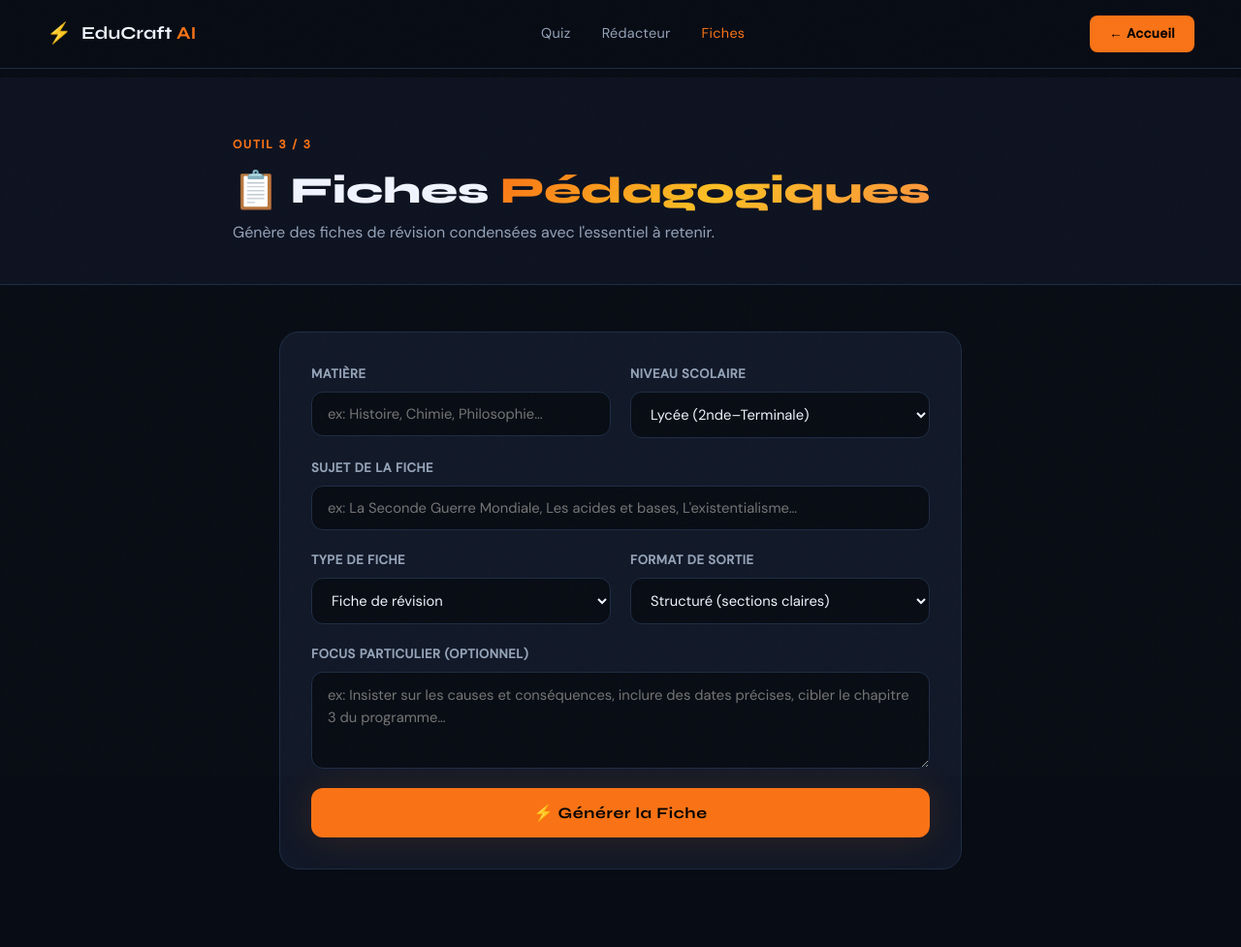
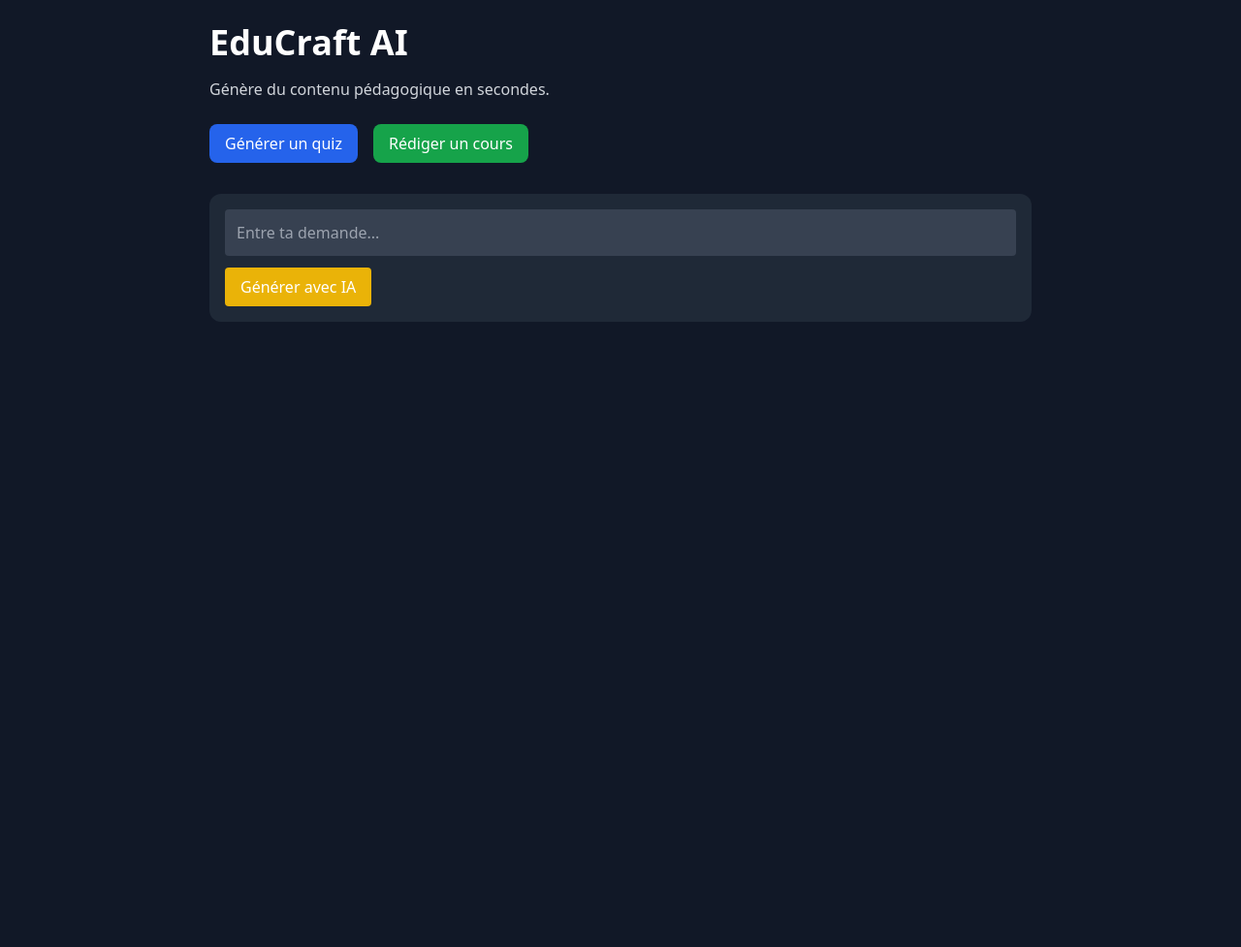
Before and after one commit to mamourouc67-collab/educraft-ai-v2, a website: page fiche.html in a window 1280 px wide. Shown: the whole page at 97% size. After the commit the page ends 800 px from the top, so only its background shows below. Drawn offline with nearby package versions, Linux system fonts and the light colour scheme; files that its build step writes are made by us from their sources.

Commit message:
Refactor fiche.html with Tailwind CSS integration
Updated the HTML structure and integrated Tailwind CSS for styling. Modified the content and layout for improved user experience.

```diff
--- a/fiche.html
+++ b/fiche.html
@@ -1,167 +1,71 @@
 <!DOCTYPE html>
 <html lang="fr">
 <head>
-  <meta charset="UTF-8" />
-  <meta name="viewport" content="width=device-width, initial-scale=1.0" />
-  <title>Fiches Pédagogiques — EduCraft AI</title>
-  <link rel="stylesheet" href="css/style.css" />
-  <link href="https://fonts.googleapis.com/css2?family=Syne:wght@400;600;700;800&family=DM+Sans:ital,wght@0,300;0,400;0,500;1,300&display=swap" rel="stylesheet" />
+  <meta charset="UTF-8">
+  <title>EduCraft AI</title>
+
+  <!-- ✅ FIX PRINCIPAL : Tailwind CSS -->
+  <script src="https://cdn.tailwindcss.com"></script>
 </head>
-<body>
-  <div class="noise"></div>
 
-  <nav class="nav">
-    <a href="index.html" class="nav-logo">
-      <span class="logo-icon">⚡</span>
-      <span>EduCraft <em>AI</em></span>
-    </a>
-    <div class="nav-links">
-      <a href="quiz.html">Quiz</a>
-      <a href="redacteur.html">Rédacteur</a>
-      <a href="fiche.html" style="color:var(--accent)">Fiches</a>
-    </div>
-    <a href="index.html" class="btn-nav">← Accueil</a>
-  </nav>
+<body class="bg-gray-900 text-white font-sans">
 
-  <div class="page-wrapper">
-    <div class="page-hero">
-      <div class="page-hero-inner">
-        <div class="section-label">Outil 3 / 3</div>
-        <h1 class="page-title">📋 Fiches <span class="gradient-text">Pédagogiques</span></h1>
-        <p class="page-sub">Génère des fiches de révision condensées avec l'essentiel à retenir.</p>
-      </div>
+  <div class="max-w-4xl mx-auto p-6">
+
+    <!-- Titre -->
+    <h1 class="text-4xl font-bold mb-4">
+      EduCraft AI
+    </h1>
+
+    <p class="text-gray-300 mb-6">
+      Génère du contenu pédagogique en secondes.
+    </p>
+
+    <!-- Boutons -->
+    <div class="flex gap-4 mb-8">
+      <button class="bg-blue-600 px-4 py-2 rounded-lg">
+        Générer un quiz
+      </button>
+
+      <button class="bg-green-600 px-4 py-2 rounded-lg">
+        Rédiger un cours
+      </button>
     </div>
 
-    <div class="page-content">
+    <!-- Formulaire -->
+    <div class="bg-gray-800 p-4 rounded-xl">
+      <input
+        id="input"
+        class="w-full p-3 rounded bg-gray-700 mb-3"
+        placeholder="Entre ta demande..."
+      />
 
-      <div class="error-box" id="error-box">
-        ⚠️ <span id="error-msg">Une erreur est survenue.</span>
-      </div>
+      <button onclick="handleSubmit()"
+        class="bg-yellow-500 px-4 py-2 rounded">
+        Générer avec IA
+      </button>
+    </div>
 
-      <div class="gen-form">
-        <div class="form-row">
-          <div class="form-group">
-            <label for="matiere">Matière</label>
-            <input type="text" id="matiere" placeholder="ex: Histoire, Chimie, Philosophie…" />
-          </div>
-          <div class="form-group">
-            <label for="niveau">Niveau scolaire</label>
-            <select id="niveau">
-              <option value="primaire">Primaire (CE1–CM2)</option>
-              <option value="collège">Collège (6e–3e)</option>
-              <option value="lycée" selected>Lycée (2nde–Terminale)</option>
-              <option value="BTS/IUT">BTS / IUT</option>
-              <option value="licence">Licence / Université</option>
-            </select>
-          </div>
-        </div>
-        <div class="form-row-full">
-          <div class="form-group">
-            <label for="sujet">Sujet de la fiche</label>
-            <input type="text" id="sujet" placeholder="ex: La Seconde Guerre Mondiale, Les acides et bases, L'existentialisme…" />
-          </div>
-        </div>
-        <div class="form-row">
-          <div class="form-group">
-            <label for="type-fiche">Type de fiche</label>
-            <select id="type-fiche">
-              <option value="révision">Fiche de révision</option>
-              <option value="mémo">Mémo express (points clés)</option>
-              <option value="definitions">Glossaire de définitions</option>
-              <option value="dates">Fiche chronologique (dates/événements)</option>
-              <option value="formules">Fiche de formules</option>
-            </select>
-          </div>
-          <div class="form-group">
-            <label for="format">Format de sortie</label>
-            <select id="format">
-              <option value="structuré" selected>Structuré (sections claires)</option>
-              <option value="tableau">En tableaux</option>
-              <option value="liste">Listes à puces</option>
-              <option value="mixte">Mixte</option>
-            </select>
-          </div>
-        </div>
-        <div class="form-row-full">
-          <div class="form-group">
-            <label for="instructions">Focus particulier (optionnel)</label>
-            <textarea id="instructions" placeholder="ex: Insister sur les causes et conséquences, inclure des dates précises, cibler le chapitre 3 du programme…"></textarea>
-          </div>
-        </div>
-        <button class="btn-generate" id="btn-generate" onclick="genererFiche()">
-          <span id="btn-text">⚡ Générer la Fiche</span>
-        </button>
-      </div>
+    <!-- Résultat -->
+    <div id="result" class="mt-6 text-gray-200"></div>
 
-      <div class="loading-area" id="loading">
-        <div class="spinner"></div>
-        <p class="loading-text">Création de la fiche en cours<span class="loading-dots"></span></p>
-      </div>
-
-      <div class="result-area" id="result-area">
-        <div class="result-header">
-          <h3>✅ Fiche générée</h3>
-          <button class="btn-copy" id="btn-copy" onclick="copierContenu()">Copier</button>
-        </div>
-        <div class="result-body" id="result-body"></div>
-      </div>
-
-    </div>
   </div>
 
-  <script src="js/api-client.js"></script>
-  <script src="js/ui.js"></script>
   <script>
-    async function genererFiche() {
-      const matiere   = document.getElementById('matiere').value.trim();
-      const sujet     = document.getElementById('sujet').value.trim();
-      const niveau    = document.getElementById('niveau').value;
-      const typeFiche = document.getElementById('type-fiche').value;
-      const format    = document.getElementById('format').value;
-      const extra     = document.getElementById('instructions').value.trim();
+    async function handleSubmit() {
+      const message = document.getElementById("input").value;
 
-      if (!matiere || !sujet) {
-        afficherErreur('Veuillez remplir la matière et le sujet.');
-        return;
-      }
+      const res = await fetch("/.netlify/functions/ai", {
+        method: "POST",
+        body: JSON.stringify({ message })
+      });
 
-      masquerErreur();
-      afficherLoading(true);
+      const data = await res.json();
 
-      const prompt = `Tu es un professeur expert en pédagogie. Crée une fiche pédagogique selon ces paramètres :
-
-Matière : ${matiere}
-Sujet : ${sujet}
-Niveau : ${niveau}
-Type de fiche : ${typeFiche}
-Format : ${format}
-${extra ? `Focus : ${extra}` : ''}
-
-La fiche doit être :
-- Concise et mémorisable (l'essentiel, pas les détails superflus)
-- Organisée avec des sections bien séparées (## pour titres)
-- Avec les termes importants en **gras**
-- Adaptée au niveau ${niveau}
-- Directement utilisable pour réviser
-
-Structure suggérée selon le type "${typeFiche}" :
-- Révision : Points clés / Notions essentielles / À retenir / Pièges à éviter
-- Mémo : Bullet points des 5-10 choses les plus importantes
-- Glossaire : Terme → Définition claire et courte
-- Chronologique : Date | Événement | Importance
-- Formules : Nom | Formule | Conditions d'utilisation
-
-Commence directement par le contenu de la fiche.`;
-
-      try {
-        const contenu = await EduCraftAPI.generer(prompt);
-        afficherResultat(contenu);
-      } catch(e) {
-        afficherErreur(e.message || 'Erreur lors de la génération.');
-      } finally {
-        afficherLoading(false);
-      }
+      document.getElementById("result").innerText =
+        data.choices[0].message.content;
     }
   </script>
+
 </body>
 </html>
```
